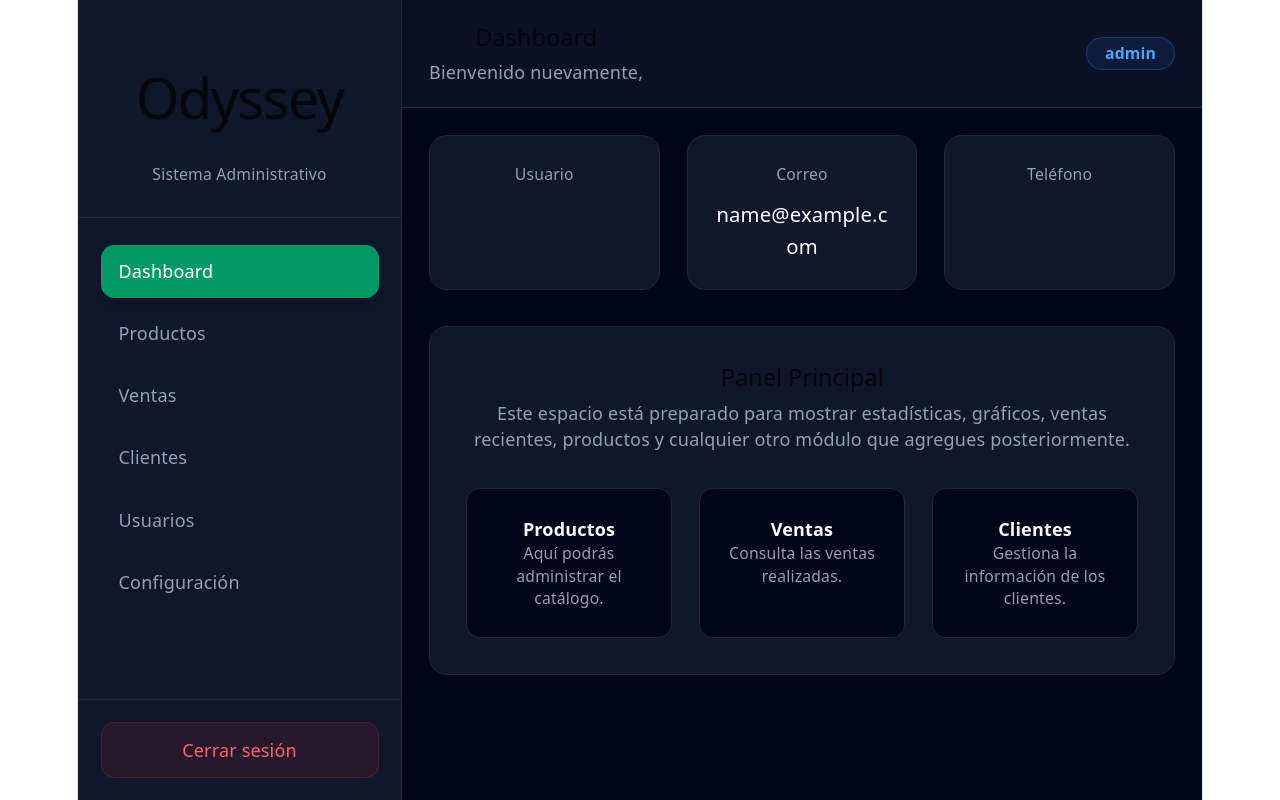
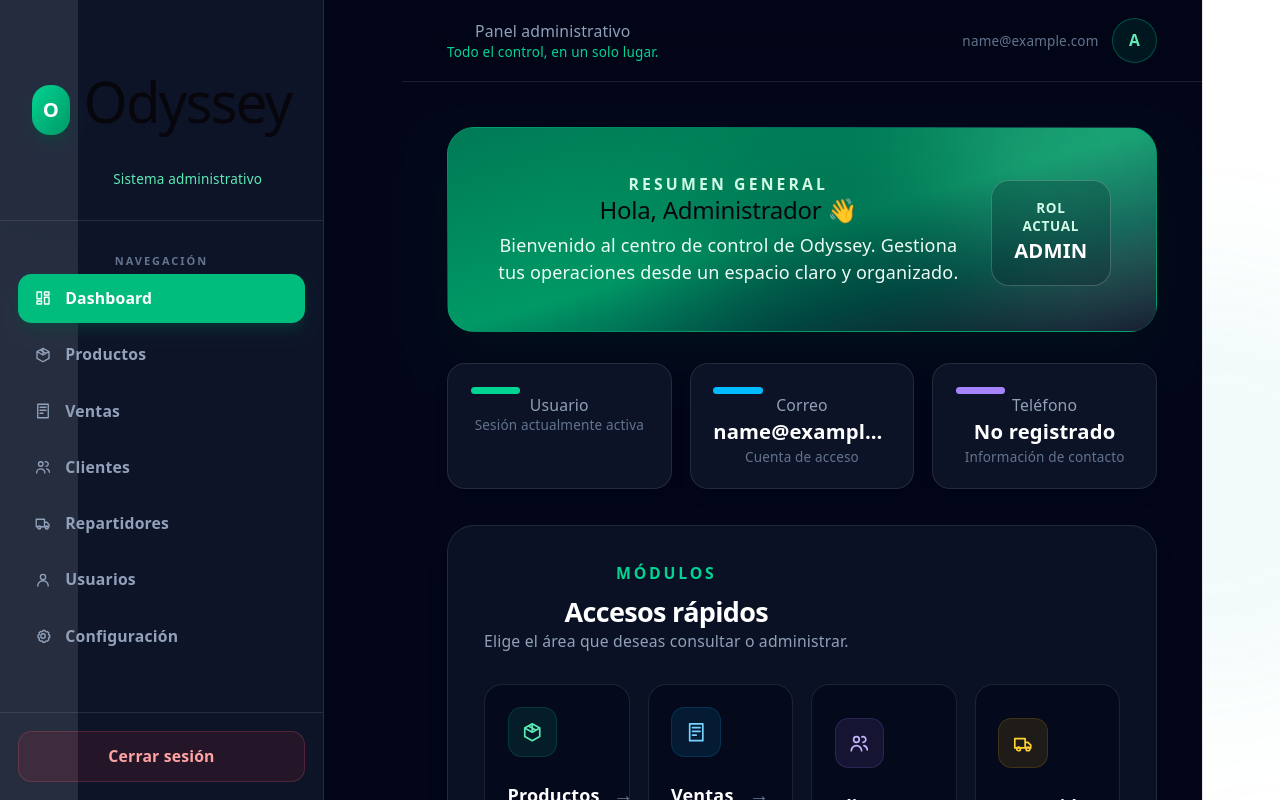
Before and after one commit to DaniDRSV/sistema-pedidos-frontend, a React (Vite) app: page / in a window 1280 px wide. Shown: the top 800 px of the page. Built offline with nearby package versions, Linux system fonts and the light colour scheme; sample sign-in values are in the browser's storage.

Commit message:
feat(Dashboar):applying styles to the dashboard and functionality to the buttons

```diff
--- a/src/App.jsx
+++ b/src/App.jsx
@@ -1,4 +1,4 @@
-import { useContext } from 'react';
+import { useContext, useEffect, useState } from 'react';
 import { AuthContext } from './context/AuthContext';
 import { AuthProvider } from './context/AuthProvider';
 import Login from './components/Login';
@@ -6,20 +6,68 @@ import DashboardTemplate from './components/DashboardTemplate';
 import ClientDashboard from './components/client/ClientDashboard';
 import DeliveryDashboard from './components/DeliveryDashboard';
 
+const routes = {
+  dashboard: '#/dashboard',
+  clients: '#/clientes',
+  delivery: '#/repartidores',
+};
+
+const getCurrentRoute = () => window.location.hash || routes.dashboard;
+
 function MainApp() {
   const { user } = useContext(AuthContext);
+  const [currentRoute, setCurrentRoute] = useState(getCurrentRoute);
+
+  useEffect(() => {
+    const updateRoute = () => setCurrentRoute(getCurrentRoute());
+
+    window.addEventListener('hashchange', updateRoute);
+    return () => window.removeEventListener('hashchange', updateRoute);
+  }, []);
+
+  useEffect(() => {
+    if (!user && currentRoute !== routes.dashboard) {
+      window.location.hash = routes.dashboard;
+    }
+  }, [user, currentRoute]);
+
+  const navigate = (route) => {
+    if (window.location.hash === route) {
+      setCurrentRoute(route);
+      return;
+    }
+
+    window.location.hash = route;
+  };
 
   if (!user) {
     return <Login />;
   }
-  if (user.role === 'CLIENT' || user.rol === 'CLIENT' || user.role === 'client') {
+
+  const role = (user.role || user.rol || '').toUpperCase();
+
+  if (role === 'CLIENT') {
     return <ClientDashboard />;
   }
-  if (user.role === 'DELIVERY' || user.rol === 'DELIVERY' || user.role === 'delivery') {
+
+  if (role === 'DELIVERY') {
     return <DeliveryDashboard />;
   }
 
-  return <DashboardTemplate />;
+  if (currentRoute === routes.clients) {
+    return <ClientDashboard onBack={() => navigate(routes.dashboard)} />;
+  }
+
+  if (currentRoute === routes.delivery) {
+    return <DeliveryDashboard onBack={() => navigate(routes.dashboard)} />;
+  }
+
+  return (
+    <DashboardTemplate
+      currentRoute={currentRoute}
+      onNavigate={navigate}
+    />
+  );
 }
 
 
--- a/src/components/DashboardTemplate.jsx
+++ b/src/components/DashboardTemplate.jsx
@@ -1,214 +1,254 @@
 import { useContext } from "react";
 import { AuthContext } from "../context/AuthContext";
 
-export default function DashboardTemplate() {
-  const { user, logout } = useContext(AuthContext);
+const routes = {
+  dashboard: "#/dashboard",
+  clients: "#/clientes",
+  delivery: "#/repartidores",
+};
 
-  const getRoleBadgeColor = (role) => {
-    switch (role) {
-      case "ADMIN":
-        return "bg-purple-500/10 text-purple-400 border-purple-500/30";
-      case "DELIVERY":
-        return "bg-amber-500/10 text-amber-400 border-amber-500/30";
-      default:
-        return "bg-blue-500/10 text-blue-400 border-blue-500/30";
-    }
+function Icon({ name, className = "h-5 w-5" }) {
+  const paths = {
+    dashboard: <path d="M4 13h6V4H4v9Zm0 7h6v-4H4v4Zm10 0h6v-9h-6v9Zm0-16v4h6V4h-6Z" />,
+    products: <path d="m12 3 8 4.5v9L12 21l-8-4.5v-9L12 3Zm0 0v9m8-4.5-8 4.5-8-4.5M8 5.25l8 4.5" />,
+    sales: <path d="M5 3h14v18H5V3Zm3 4h8M8 11h8M8 15h4" />,
+    clients: <><circle cx="9" cy="8" r="3" /><path d="M3.5 20a5.5 5.5 0 0 1 11 0M16 11a3 3 0 1 0-1.1-5.8M17 14.5a4.8 4.8 0 0 1 3.5 4.5" /></>,
+    delivery: <><path d="M3 7h11v10H3V7Zm11 4h3l3 3v3h-6v-6Z" /><circle cx="7" cy="18" r="2" /><circle cx="17" cy="18" r="2" /></>,
+    users: <><circle cx="12" cy="8" r="3.5" /><path d="M5 20a7 7 0 0 1 14 0" /></>,
+    settings: <><circle cx="12" cy="12" r="3" /><path d="M19.4 15a1.7 1.7 0 0 0 .34 1.88l.06.06-2.12 2.12-.06-.06a1.7 1.7 0 0 0-1.88-.34 1.7 1.7 0 0 0-1.04 1.56V20.3h-3v-.08A1.7 1.7 0 0 0 10.66 18.66a1.7 1.7 0 0 0-1.88.34l-.06.06-2.12-2.12.06-.06A1.7 1.7 0 0 0 7 15a1.7 1.7 0 0 0-1.56-1.04h-.08v-3h.08A1.7 1.7 0 0 0 7 9.92a1.7 1.7 0 0 0-.34-1.88l-.06-.06 2.12-2.12.06.06a1.7 1.7 0 0 0 1.88.34 1.7 1.7 0 0 0 1.04-1.56v-.08h3v.08a1.7 1.7 0 0 0 1.04 1.56 1.7 1.7 0 0 0 1.88-.34l.06-.06 2.12 2.12-.06.06A1.7 1.7 0 0 0 19.4 9.92c.2.65.8 1.04 1.48 1.04h.08v3h-.08c-.68 0-1.28.4-1.48 1.04Z" /></>,
   };
 
+  return (
+    <svg
+      className={className}
+      viewBox="0 0 24 24"
+      fill="none"
+      stroke="currentColor"
+      strokeWidth="1.8"
+      strokeLinecap="round"
+      strokeLinejoin="round"
+      aria-hidden="true"
+    >
+      {paths[name]}
+    </svg>
+  );
+}
+
+export default function DashboardTemplate({ currentRoute, onNavigate }) {
+  const { user, logout } = useContext(AuthContext);
+  const role = (user.role || user.rol || "ADMIN").toUpperCase();
+  const firstName = user.fullName?.split(" ")[0] || "Administrador";
+
   const menu = [
-    "Dashboard",
-    "Productos",
-    "Ventas",
-    "Clientes",
-    "Usuarios",
-    "Configuración",
+    { label: "Dashboard", icon: "dashboard", route: routes.dashboard },
+    { label: "Productos", icon: "products" },
+    { label: "Ventas", icon: "sales" },
+    { label: "Clientes", icon: "clients", route: routes.clients },
+    { label: "Repartidores", icon: "delivery", route: routes.delivery },
+    { label: "Usuarios", icon: "users" },
+    { label: "Configuración", icon: "settings" },
   ];
 
+  const modules = [
+    {
+      title: "Productos",
+      description: "Administra el catálogo y la disponibilidad de tus productos.",
+      icon: "products",
+      accent: "text-emerald-300 bg-emerald-400/10 border-emerald-400/15",
+    },
+    {
+      title: "Ventas",
+      description: "Revisa las ventas realizadas y el rendimiento del negocio.",
+      icon: "sales",
+      accent: "text-sky-300 bg-sky-400/10 border-sky-400/15",
+    },
+    {
+      title: "Clientes",
+      description: "Consulta la experiencia disponible para tus clientes.",
+      icon: "clients",
+      route: routes.clients,
+      accent: "text-violet-300 bg-violet-400/10 border-violet-400/15",
+    },
+    {
+      title: "Repartidores",
+      description: "Consulta la jornada y las entregas de los repartidores.",
+      icon: "delivery",
+      route: routes.delivery,
+      accent: "text-amber-300 bg-amber-400/10 border-amber-400/15",
+    },
+  ];
+
+  const goTo = (route) => {
+    if (route) onNavigate(route);
+  };
+
   return (
-    <div className="min-h-screen bg-slate-950 text-white flex">
+    <div className="min-h-screen bg-slate-950 text-white">
+      <div className="fixed inset-0 -z-10 overflow-hidden">
+        <div className="absolute -left-32 -top-32 h-96 w-96 rounded-full bg-emerald-600/10 blur-3xl" />
+        <div className="absolute -right-32 top-1/3 h-96 w-96 rounded-full bg-teal-500/5 blur-3xl" />
+      </div>
 
-      {/* Sidebar */}
-      <aside className="hidden lg:flex w-72 flex-col border-r border-slate-800 bg-slate-900">
-
-        <div className="px-8 py-7 border-b border-slate-800">
-
-          <h1 className="text-3xl font-black text-emerald-500">
-            Odyssey
-          </h1>
-
-          <p className="mt-1 text-sm text-slate-400">
-            Sistema Administrativo
-          </p>
-
+      <aside className="fixed inset-y-0 left-0 z-20 hidden h-screen w-72 flex-col overflow-hidden border-r border-white/10 bg-slate-900/90 lg:flex">
+        <div className="border-b border-white/10 px-7 py-7">
+          <div className="flex items-center gap-3">
+            <div className="flex h-11 w-11 items-center justify-center rounded-2xl bg-gradient-to-br from-emerald-400 to-emerald-600 text-lg font-black text-white shadow-lg shadow-emerald-900/40">
+              O
+            </div>
+            <div>
+              <h1 className="text-2xl font-black tracking-tight text-white">Odyssey</h1>
+              <p className="text-xs font-medium text-emerald-300">Sistema administrativo</p>
+            </div>
+          </div>
         </div>
 
-        <nav className="flex-1 px-5 py-6">
+        <nav className="min-h-0 flex-1 overflow-y-auto px-4 py-6" aria-label="Menú principal">
+          <p className="mb-3 px-3 text-[11px] font-bold uppercase tracking-[0.18em] text-slate-500">
+            Navegación
+          </p>
+          <ul className="space-y-1.5">
+            {menu.map((item) => {
+              const isActive = currentRoute === item.route;
 
-          <ul className="space-y-2">
-
-            {menu.map((item, index) => (
-              <li key={index}>
-
-                <button
-                  className={`w-full rounded-xl px-4 py-3 text-left transition-all duration-200
-                  ${
-                    index === 0
-                      ? "bg-emerald-600 text-white shadow-lg"
-                      : "text-slate-400 hover:bg-slate-800 hover:text-white"
-                  }`}
-                >
-                  {item}
-                </button>
-
-              </li>
-            ))}
-
+              return (
+                <li key={item.label}>
+                  <button
+                    type="button"
+                    onClick={() => goTo(item.route)}
+                    className={`flex w-full items-center gap-3 rounded-xl px-3.5 py-3 text-left text-sm font-semibold transition-all duration-200 ${
+                      isActive
+                        ? "bg-emerald-500 text-white shadow-lg shadow-emerald-900/40"
+                        : "text-slate-400 hover:bg-white/5 hover:text-white"
+                    }`}
+                  >
+                    <Icon name={item.icon} className="h-[18px] w-[18px] shrink-0" />
+                    {item.label}
+                  </button>
+                </li>
+              );
+            })}
           </ul>
-
         </nav>
 
-        <div className="border-t border-slate-800 p-5">
-
+        <div className="border-t border-white/10 p-4">
           <button
+            type="button"
             onClick={logout}
-            className="w-full rounded-xl border border-red-500/20 bg-red-500/10 py-3 text-red-400 transition-colors duration-200 hover:bg-red-500 hover:text-white"
+            className="flex w-full items-center justify-center rounded-xl border border-red-400/20 bg-red-500/10 px-4 py-3 text-sm font-bold text-red-300 transition-colors hover:bg-red-500 hover:text-white"
           >
             Cerrar sesión
           </button>
-
         </div>
-
       </aside>
 
-      {/* Contenido */}
-      <div className="flex flex-1 flex-col">
+      <div className="lg:ml-72">
+        <header className="border-b border-white/10 bg-slate-950/70 px-5 py-4 backdrop-blur-xl md:px-8 lg:px-10">
+          <div className="mx-auto flex max-w-7xl items-center justify-between gap-4">
+            <div className="flex items-center gap-3 lg:hidden">
+              <div className="flex h-10 w-10 items-center justify-center rounded-xl bg-emerald-600 font-black text-white">O</div>
+              <p className="text-lg font-black">Odyssey</p>
+            </div>
+            <div className="hidden lg:block">
+              <p className="text-sm font-medium text-slate-400">Panel administrativo</p>
+              <p className="mt-0.5 text-xs text-emerald-400">Todo el control, en un solo lugar.</p>
+            </div>
+            <div className="flex items-center gap-3">
+              <div className="hidden text-right sm:block">
+                <p className="text-sm font-semibold text-white">{user.fullName}</p>
+                <p className="text-xs text-slate-500">{user.email}</p>
+              </div>
+              <div className="flex h-10 w-10 items-center justify-center rounded-full border border-emerald-400/30 bg-emerald-500/10 text-sm font-black text-emerald-300">
+                {firstName.charAt(0).toUpperCase()}
+              </div>
+            </div>
+          </div>
+        </header>
 
-        {/* Topbar */}
-        <header className="border-b border-slate-800 bg-slate-900/70 backdrop-blur-md">
+        <main className="mx-auto max-w-7xl px-5 py-7 md:px-8 md:py-10 lg:px-10">
+          <nav className="mb-6 flex gap-2 overflow-x-auto pb-2 lg:hidden" aria-label="Accesos rápidos">
+            {menu.map((item) => (
+              <button
+                key={item.label}
+                type="button"
+                onClick={() => goTo(item.route)}
+                className={`flex shrink-0 items-center gap-2 rounded-lg px-3 py-2 text-xs font-bold transition-colors ${
+                  currentRoute === item.route
+                    ? "bg-emerald-600 text-white"
+                    : "bg-slate-900 text-slate-400 hover:text-white"
+                }`}
+              >
+                <Icon name={item.icon} className="h-4 w-4" />
+                {item.label}
+              </button>
+            ))}
+          </nav>
 
-          <div className="flex flex-col gap-4 px-6 py-5 md:flex-row md:items-center md:justify-between">
+          <section className="relative overflow-hidden rounded-3xl border border-emerald-400/20 bg-gradient-to-br from-emerald-700 via-emerald-600 to-slate-900 p-7 shadow-2xl shadow-emerald-950/30 md:p-10">
+            <div className="absolute -right-24 -top-28 h-72 w-72 rounded-full bg-white/10 blur-3xl" />
+            <div className="absolute -bottom-28 left-1/3 h-72 w-72 rounded-full bg-slate-950/25 blur-3xl" />
+            <div className="relative flex flex-col gap-6 md:flex-row md:items-end md:justify-between">
+              <div className="max-w-2xl">
+                <p className="text-sm font-bold uppercase tracking-[0.2em] text-emerald-100">Resumen general</p>
+                <h2 className="mt-3 text-3xl font-black tracking-tight text-white md:text-4xl">
+                  Hola, {firstName} <span aria-hidden="true">👋</span>
+                </h2>
+                <p className="mt-3 max-w-xl text-sm leading-6 text-emerald-50 md:text-base">
+                  Bienvenido al centro de control de Odyssey. Gestiona tus operaciones desde un espacio claro y organizado.
+                </p>
+              </div>
+              <div className="w-fit rounded-2xl border border-white/20 bg-slate-950/20 px-5 py-4 backdrop-blur-sm">
+                <p className="text-xs font-semibold uppercase tracking-wider text-emerald-100">Rol actual</p>
+                <p className="mt-1 text-lg font-black text-white">{role}</p>
+              </div>
+            </div>
+          </section>
 
-            <div>
+          <section className="mt-7 grid gap-4 sm:grid-cols-2 xl:grid-cols-3">
+            {[
+              { label: "Usuario", value: user.fullName, detail: "Sesión actualmente activa", color: "emerald" },
+              { label: "Correo", value: user.email, detail: "Cuenta de acceso", color: "sky" },
+              { label: "Teléfono", value: user.phone || "No registrado", detail: "Información de contacto", color: "violet" },
+            ].map((item) => (
+              <article key={item.label} className="rounded-2xl border border-white/10 bg-slate-900/80 p-5 shadow-lg shadow-slate-950/20 backdrop-blur-sm transition duration-300 hover:-translate-y-0.5 hover:border-white/20">
+                <div className={`h-1.5 w-11 rounded-full ${item.color === "emerald" ? "bg-emerald-400" : item.color === "sky" ? "bg-sky-400" : "bg-violet-400"}`} />
+                <p className="mt-4 text-sm font-medium text-slate-400">{item.label}</p>
+                <p className="mt-1 truncate text-lg font-bold text-white">{item.value}</p>
+                <p className="mt-2 text-xs text-slate-500">{item.detail}</p>
+              </article>
+            ))}
+          </section>
 
-              <h2 className="text-3xl font-bold">
-                Dashboard
-              </h2>
-
-              <p className="mt-1 text-slate-400">
-                Bienvenido nuevamente, {user.fullName}
-              </p>
-
+          <section className="mt-8 rounded-3xl border border-white/10 bg-slate-900/70 p-6 shadow-xl shadow-slate-950/20 backdrop-blur-sm md:p-8">
+            <div className="flex flex-col gap-2 sm:flex-row sm:items-end sm:justify-between">
+              <div>
+                <p className="text-sm font-bold uppercase tracking-[0.18em] text-emerald-400">Módulos</p>
+                <h3 className="mt-2 text-2xl font-black tracking-tight text-white">Accesos rápidos</h3>
+                <p className="mt-2 text-sm text-slate-400">Elige el área que deseas consultar o administrar.</p>
+              </div>
             </div>
 
-            <span
-              className={`w-fit rounded-full border px-4 py-1 text-sm font-semibold ${getRoleBadgeColor(
-                user.role
-              )}`}
-            >
-              {user.role}
-            </span>
-
-          </div>
-
-        </header>
-
-        {/* Main */}
-        <main className="flex-1 p-6">
-
-          {/* Tarjetas */}
-          <div className="grid gap-6 md:grid-cols-2 xl:grid-cols-3">
-
-            <div className="rounded-2xl border border-slate-800 bg-slate-900 p-6 transition-all duration-300 hover:border-emerald-500/40 hover:shadow-lg hover:shadow-emerald-500/5">
-
-              <p className="text-sm text-slate-400">
-                Usuario
-              </p>
-
-              <h3 className="mt-3 text-2xl font-bold break-words">
-                {user.fullName}
-              </h3>
-
+            <div className="mt-7 grid gap-4 sm:grid-cols-2 xl:grid-cols-4">
+              {modules.map((module) => (
+                <button
+                  key={module.title}
+                  type="button"
+                  onClick={() => goTo(module.route)}
+                  className="group rounded-2xl border border-white/10 bg-slate-950/60 p-5 text-left transition-all duration-300 hover:-translate-y-1 hover:border-emerald-400/40 hover:bg-slate-950 focus:outline-none focus:ring-2 focus:ring-emerald-400/70"
+                >
+                  <div className={`flex h-11 w-11 items-center justify-center rounded-xl border ${module.accent}`}>
+                    <Icon name={module.icon} />
+                  </div>
+                  <div className="mt-5 flex items-center justify-between gap-3">
+                    <h4 className="font-bold text-white">{module.title}</h4>
+                    <span className="text-lg text-slate-500 transition-transform duration-200 group-hover:translate-x-1 group-hover:text-emerald-300">→</span>
+                  </div>
+                  <p className="mt-2 text-sm leading-5 text-slate-400">{module.description}</p>
+                </button>
+              ))}
             </div>
-
-            <div className="rounded-2xl border border-slate-800 bg-slate-900 p-6 transition-all duration-300 hover:border-blue-500/40 hover:shadow-lg hover:shadow-blue-500/5">
-
-              <p className="text-sm text-slate-400">
-                Correo
-              </p>
-
-              <h3 className="mt-3 break-all text-lg font-medium">
-                {user.email}
-              </h3>
-
-            </div>
-
-            <div className="rounded-2xl border border-slate-800 bg-slate-900 p-6 transition-all duration-300 hover:border-purple-500/40 hover:shadow-lg hover:shadow-purple-500/5">
-
-              <p className="text-sm text-slate-400">
-                Teléfono
-              </p>
-
-              <h3 className="mt-3 text-2xl font-bold">
-                {user.phone}
-              </h3>
-
-            </div>
-
-          </div>
-
-          {/* Panel Principal */}
-          <div className="mt-8 rounded-2xl border border-slate-800 bg-slate-900 p-8">
-
-            <h2 className="text-2xl font-bold">
-              Panel Principal
-            </h2>
-
-            <p className="mt-2 text-slate-400">
-              Este espacio está preparado para mostrar estadísticas,
-              gráficos, ventas recientes, productos y cualquier otro
-              módulo que agregues posteriormente.
-            </p>
-
-            <div className="mt-8 grid gap-6 md:grid-cols-2 xl:grid-cols-3">
-
-              <div className="rounded-xl border border-slate-800 bg-slate-950 p-6 transition-all duration-300 hover:border-emerald-500/40">
-                <h4 className="font-bold">
-                  Productos
-                </h4>
-
-                <p className="mt-2 text-sm text-slate-400">
-                  Aquí podrás administrar el catálogo.
-                </p>
-              </div>
-
-              <div className="rounded-xl border border-slate-800 bg-slate-950 p-6 transition-all duration-300 hover:border-blue-500/40">
-                <h4 className="font-bold">
-                  Ventas
-                </h4>
-
-                <p className="mt-2 text-sm text-slate-400">
-                  Consulta las ventas realizadas.
-                </p>
-              </div>
-
-              <div className="rounded-xl border border-slate-800 bg-slate-950 p-6 transition-all duration-300 hover:border-purple-500/40">
-                <h4 className="font-bold">
-                  Clientes
-                </h4>
-
-                <p className="mt-2 text-sm text-slate-400">
-                  Gestiona la información de los clientes.
-                </p>
-              </div>
-
-            </div>
-
-          </div>
-
+          </section>
         </main>
-
       </div>
-
     </div>
   );
 }
--- a/src/components/DeliveryDashboard.jsx
+++ b/src/components/DeliveryDashboard.jsx
@@ -36,7 +36,7 @@ function Icon({ children, className = "h-5 w-5" }) {
   );
 }
 
-export default function DeliveryDashboard() {
+export default function DeliveryDashboard({ onBack }) {
   const { user, logout } = useContext(AuthContext);
   const [turnoActivo, setTurnoActivo] = useState(true);
   const [pedidos, setPedidos] = useState(pedidosIniciales);
@@ -100,6 +100,15 @@ export default function DeliveryDashboard() {
         <header className="border-b border-slate-200 bg-white/90 px-5 py-5 backdrop-blur md:px-10">
           <div className="mx-auto flex max-w-6xl items-center justify-between gap-4">
             <div>
+              {onBack && (
+                <button
+                  type="button"
+                  onClick={onBack}
+                  className="mb-2 text-xs font-bold text-emerald-700 transition-colors hover:text-emerald-500"
+                >
+                  ← Panel administrativo
+                </button>
+              )}
               <p className="text-sm font-semibold text-emerald-600">Lunes, 14 de octubre</p>
               <h1 className="mt-1 text-2xl font-black tracking-tight text-slate-900 md:text-3xl">Hola, {nombre} <span aria-hidden="true">👋</span></h1>
               <p className="mt-1 text-sm text-slate-500">Todo listo para una nueva jornada.</p>
--- a/src/components/client/ClientDashboard.jsx
+++ b/src/components/client/ClientDashboard.jsx
@@ -15,7 +15,7 @@ const productosDestacados = [
   { id: 8, nombre: "SSD NVMe 1TB", precio: 65.0, categoria: "Componentes" },
 ];
 
-export default function ClientDashboard() {
+export default function ClientDashboard({ onBack }) {
   const { user, logout } = useContext(AuthContext);
   const [busqueda, setBusqueda] = useState("");
   const [categoriaActiva, setCategoriaActiva] = useState("Todos");
@@ -40,6 +40,16 @@ export default function ClientDashboard() {
           <h1 className="order-1 text-2xl font-black text-emerald-500">
             Odyssey
           </h1>
+
+          {onBack && (
+            <button
+              type="button"
+              onClick={onBack}
+              className="order-2 rounded-lg px-2 py-1 text-xs font-semibold text-slate-400 transition-colors hover:bg-slate-800 hover:text-white md:order-1"
+            >
+              ← Panel administrativo
+            </button>
+          )}
 
           <div className="order-3 w-full md:order-2 md:flex-1">
             <input
```
Also changed, not shown: 1 other file (tests, documents, lock files or other folders).
